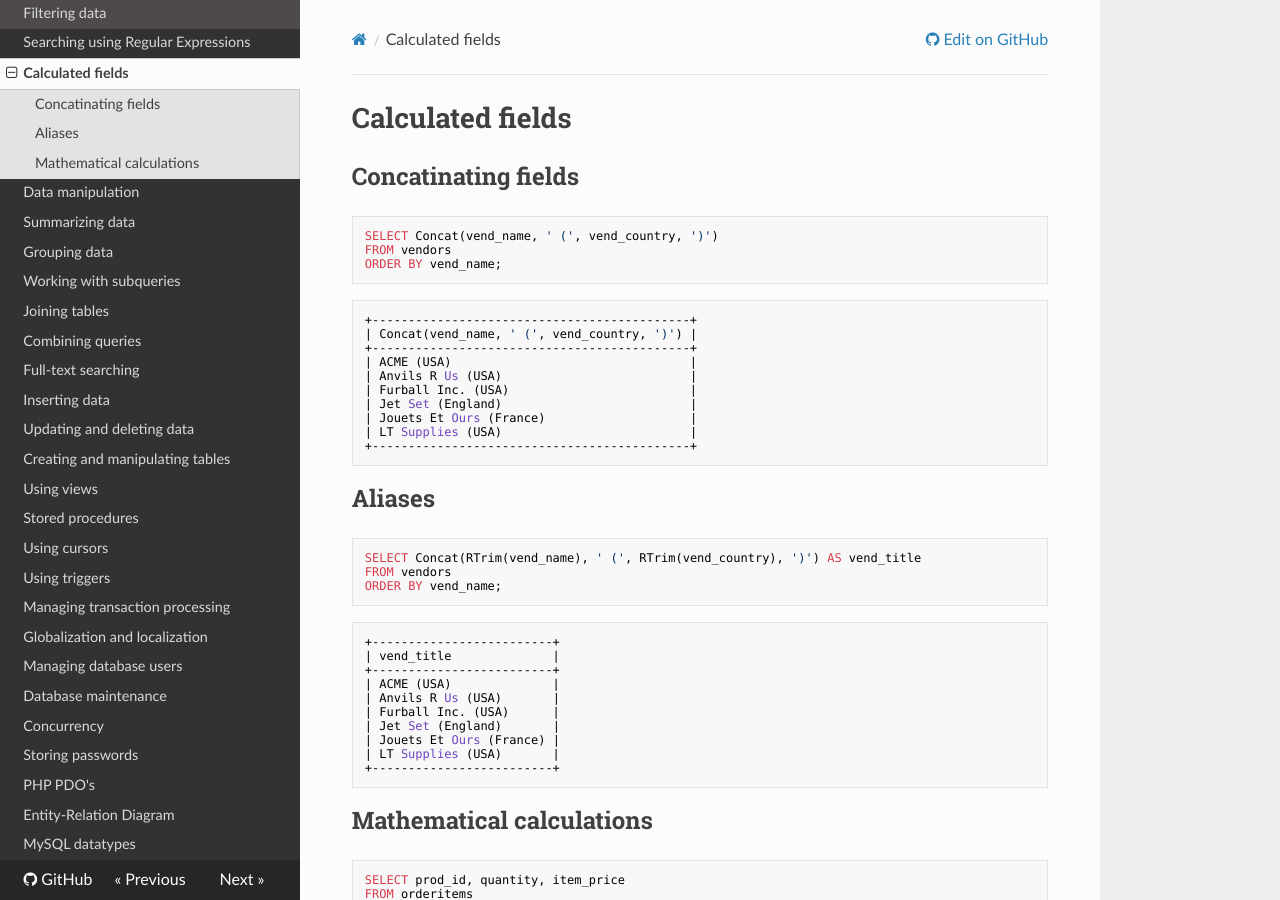
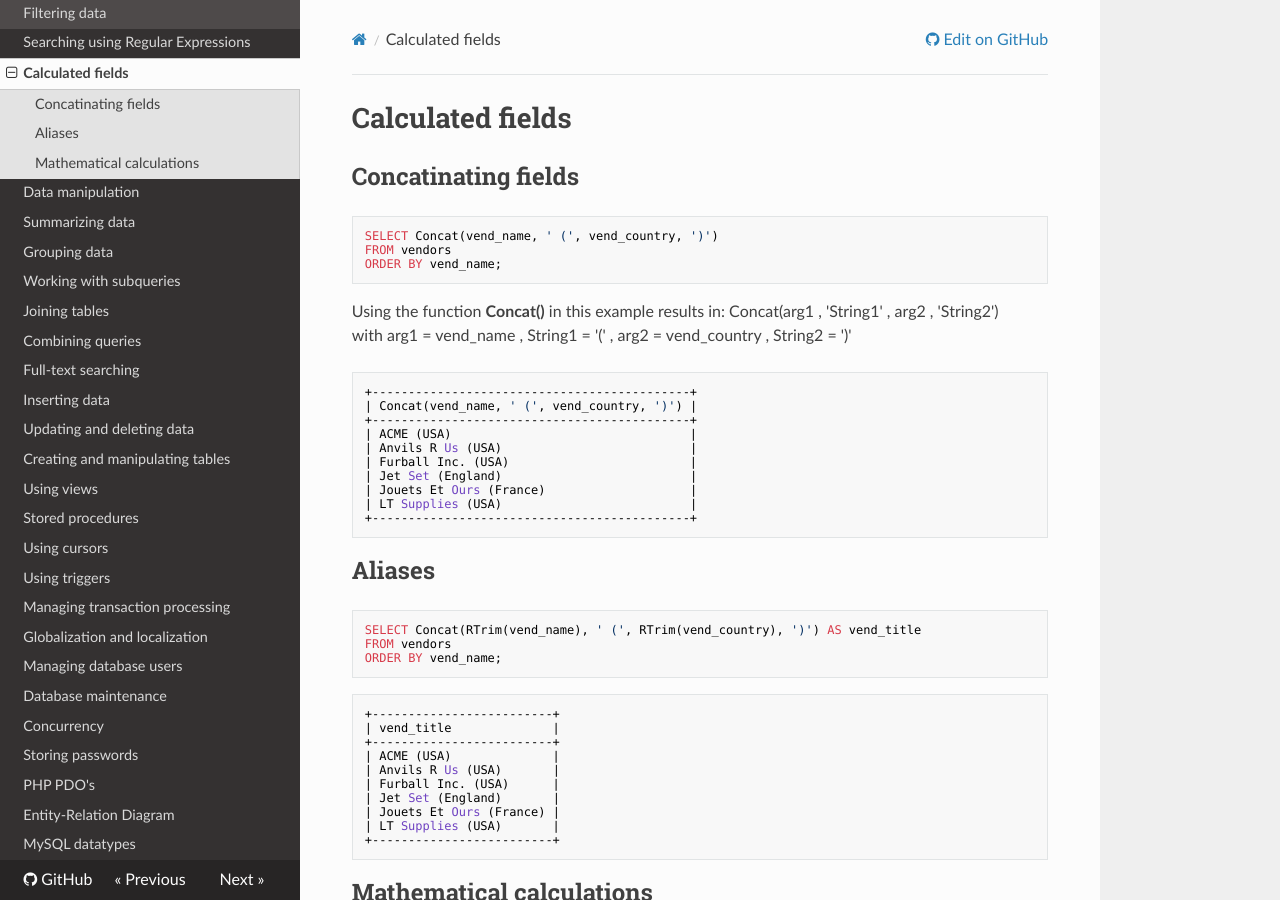
Before and after one commit to sillevl/course-databases, an MkDocs documentation site: the page built from docs/calculated-fields.md, in a window 1280 px wide and 900 px high. Built offline with MkDocs 1.6.1, drawn with Linux system fonts in a browser that asks for light colours; nearby versions of some CDN libraries; old or Windows-style settings are respelled for this version of MkDocs.

Commit message:
Update calculated-fields.md
Making the use of Concat() more clearly in the first example. The notation with all those comma's was a bit confusing at first.

````diff
--- a/docs/calculated-fields.md
+++ b/docs/calculated-fields.md
@@ -9,6 +9,8 @@ SELECT Concat(vend_name, ' (', vend_country, ')')
 FROM vendors
 ORDER BY vend_name;
 ```
+Using the function <b>Concat()</b> in this example results in: Concat(arg1 , 'String1' , arg2 , 'String2') </br>
+with arg1 = vend_name , String1 = '(' , arg2 = vend_country , String2 = ')'
 ```
 +--------------------------------------------+
 | Concat(vend_name, ' (', vend_country, ')') |
````
